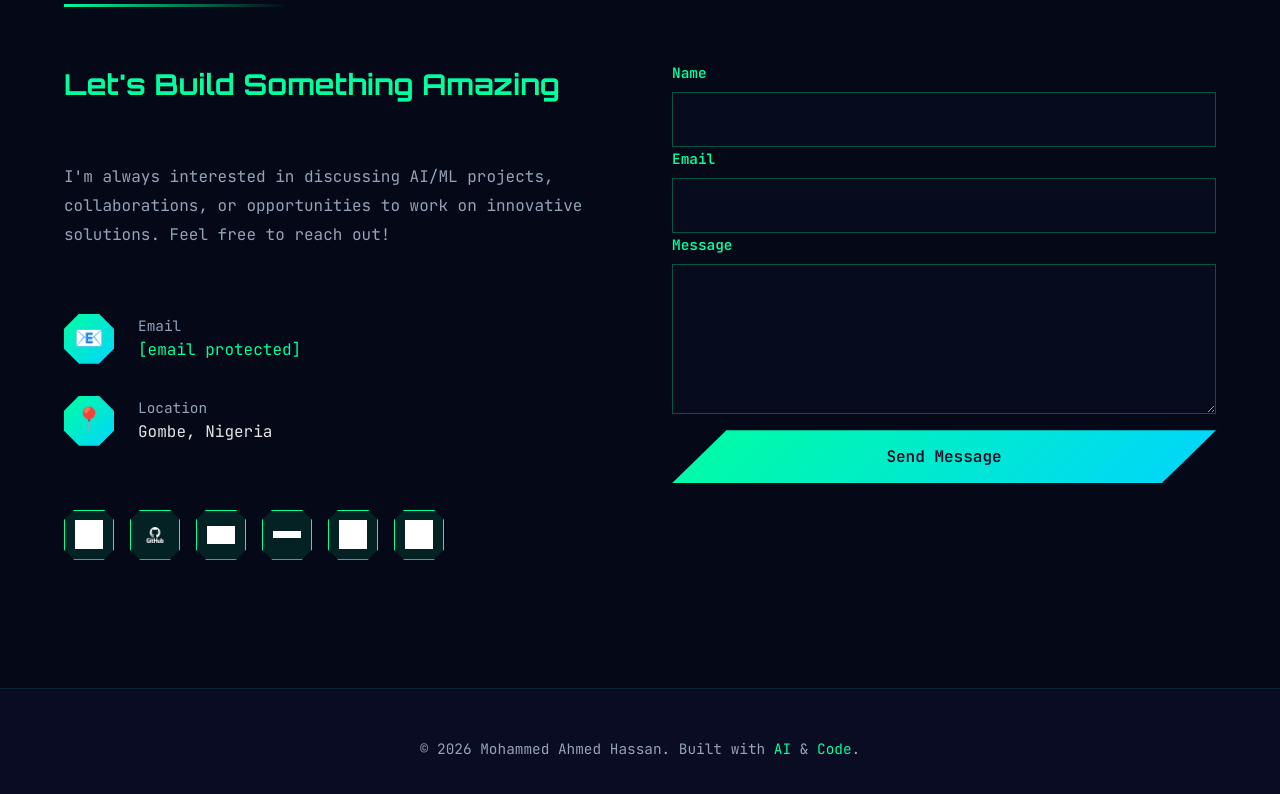
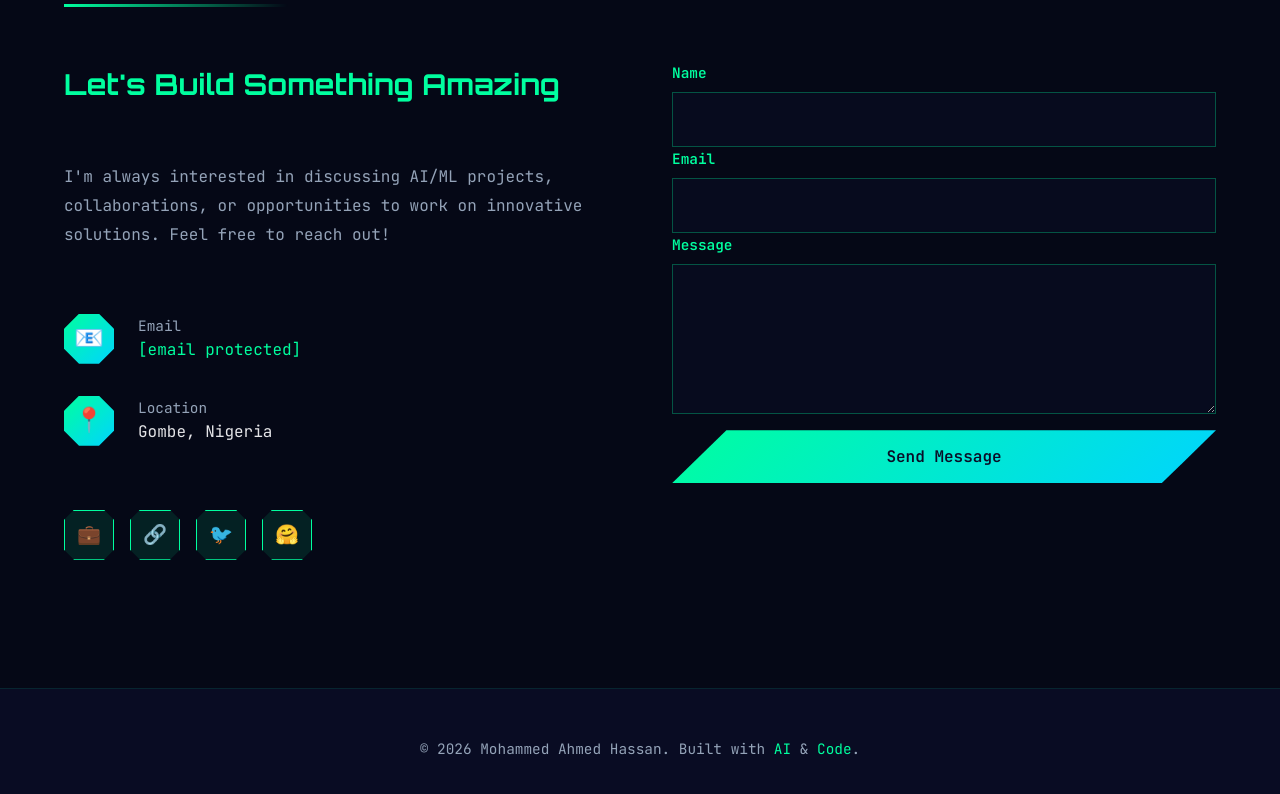
Before and after one commit to MohammedAH10/MohammedAH10-portfolio, a plain HTML site: page index.html in a window 1280 px wide. Shown: the part 4356-5150 px from the top of the page. Drawn offline with Linux system fonts and the light colour scheme.

Commit message:
Simplify social links with emoji instead of images
Removed social icon images and replaced them with emoji links.

```diff
--- a/index.html
+++ b/index.html
@@ -428,21 +428,6 @@
             font-size: 1.2rem;
             transition: all 0.3s;
             clip-path: polygon(20% 0%, 80% 0%, 100% 20%, 100% 80%, 80% 100%, 20% 100%, 0% 80%, 0% 20%);
-            padding: 0;
-            overflow: hidden;
-        }
-
-        .social-icon-img {
-            width: 60%;
-            height: 60%;
-            object-fit: contain;
-            filter: brightness(0) invert(1);
-            transition: all 0.3s;
-        }
-
-        .social-link:hover .social-icon-img {
-            filter: brightness(0) invert(0.2);
-            transform: scale(1.1);
         }
 
         .social-link:hover {
@@ -891,24 +876,10 @@
                 </div>
 
                 <div class="social-links">
-                    <a href="https://linkedin.com/in/mohammed-ahmed-hassan" target="_blank" class="social-link" title="LinkedIn">
-                        <img src="linkedin-logo.png" alt="LinkedIn" class="social-icon-img" />
-                    </a>
-                    <a href="https://github.com/MohammedAH10" target="_blank" class="social-link" title="GitHub">
-                        <img src="github-logo.png" alt="GitHub" class="social-icon-img" />
-                    </a>
-                    <a href="https://x.com/MohammedAH70" target="_blank" class="social-link" title="X (Twitter)">
-                        <img src="x-logo.webp" alt="X" class="social-icon-img" />
-                    </a>
-                    <a href="https://huggingface.co/MohammedAH" target="_blank" class="social-link" title="HuggingFace">
-                        <img src="huggingface-logo.png" alt="HuggingFace" class="social-icon-img" />
-                    </a>
-                    <a href="mailto:kaninpino1000@gmail.com" target="_blank" class="social-link" title="Gmail">
-                        <img src="gmail-logo.jpg" alt="Gmail" class="social-icon-img" />
-                    </a>
-                    <a href="https://instagram.com/moh_amir" target="_blank" class="social-link" title="Instagram">
-                        <img src="instagram-logo.avif" alt="Instagram" class="social-icon-img" />
-                    </a>
+                    <a href="https://linkedin.com/in/mohammed-ahmed-hassan" target="_blank" class="social-link" title="LinkedIn">💼</a>
+                    <a href="https://github.com/MohammedAH10" target="_blank" class="social-link" title="GitHub">🔗</a>
+                    <a href="https://x.com/MohammedAH70" target="_blank" class="social-link" title="X (Twitter)">🐦</a>
+                    <a href="https://huggingface.co/MohammedAH" target="_blank" class="social-link" title="HuggingFace">🤗</a>
                 </div>
             </div>
 
```
